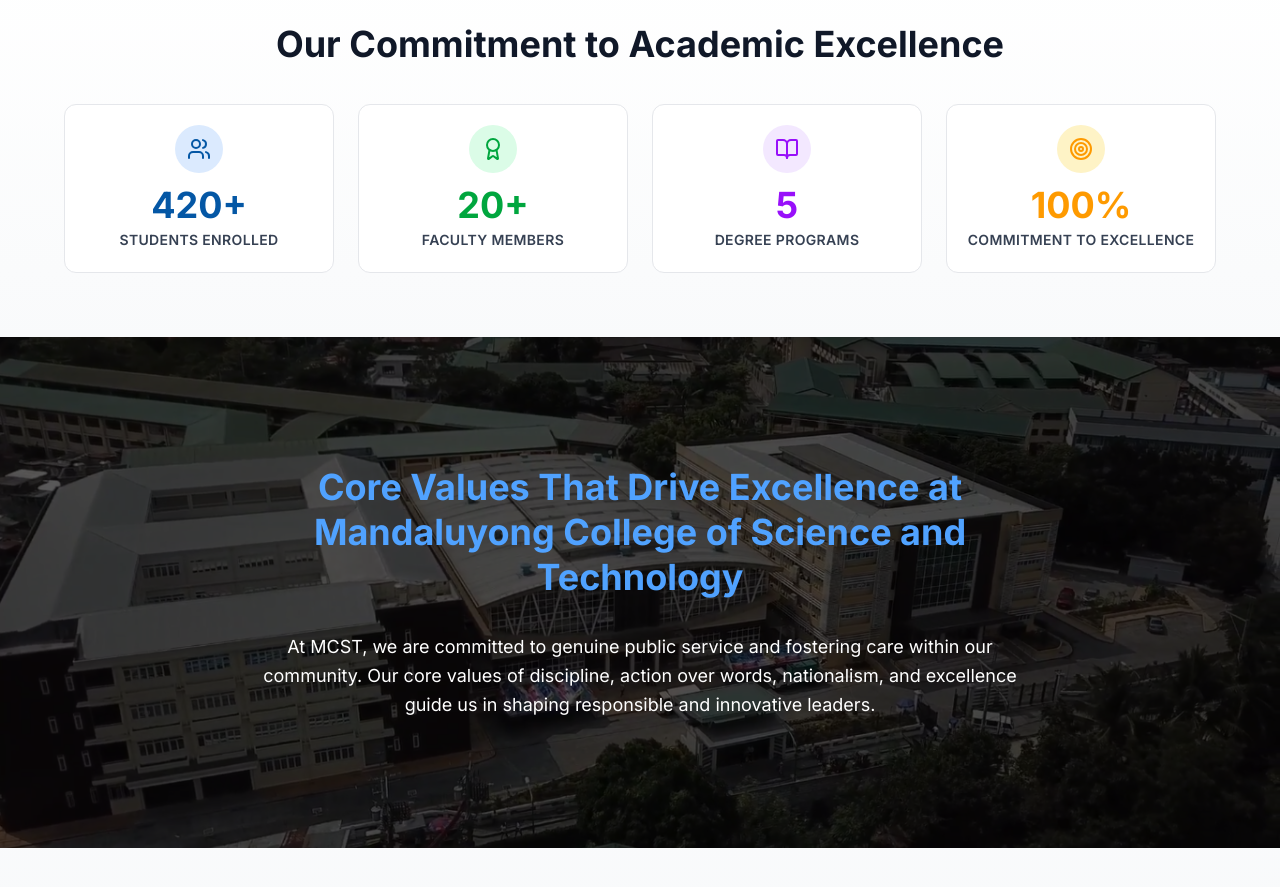
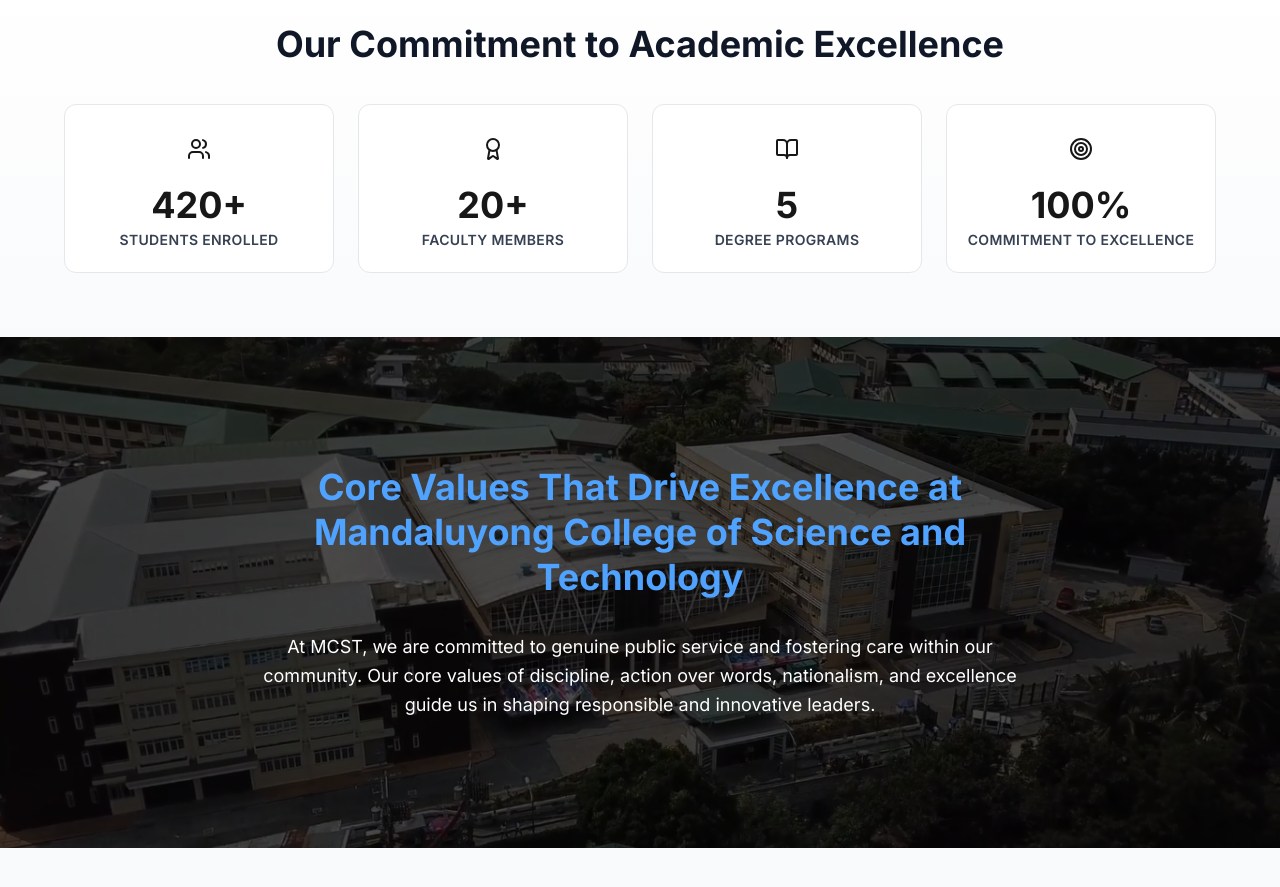
Before and after one commit to Ryderhxrzy/Mandaluyong-College, a Next.js app: page / in a window 1280 px wide. Shown: the part 840-1727 px from the top of the page. Built offline with nearby package versions, Linux system fonts and the light colour scheme; no server answers; the database is empty.

Commit message:
make overview dynamic

```diff
--- a/app/page.tsx
+++ b/app/page.tsx
@@ -10,36 +10,36 @@ const overviewItems: OverviewItem[] = [
     icon: 'Users',
     value: '420+',
     label: 'Students Enrolled',
-    color: 'text-primary',
-    bgColorLight: 'bg-blue-100',
-    bgColorDark: 'dark:bg-blue-900/30',
+    color: '#003a7a',
+    bgColorLight: '#ebf2fa',
+    bgColorDark: '#1e293b',
   },
   {
     id: '2',
     icon: 'Award',
     value: '20+',
     label: 'Faculty Members',
-    color: 'text-green-600',
-    bgColorLight: 'bg-green-100',
-    bgColorDark: 'dark:bg-green-900/30',
+    color: '#16a34a',
+    bgColorLight: '#f0fdf4',
+    bgColorDark: '#14532d',
   },
   {
     id: '3',
     icon: 'BookOpen',
     value: '5',
     label: 'Degree Programs',
-    color: 'text-purple-600',
-    bgColorLight: 'bg-purple-100',
-    bgColorDark: 'dark:bg-purple-900/30',
+    color: '#9333ea',
+    bgColorLight: '#faf5ff',
+    bgColorDark: '#581c87',
   },
   {
     id: '4',
     icon: 'Target',
     value: '100%',
     label: 'Commitment to Excellence',
-    color: 'text-amber-500',
-    bgColorLight: 'bg-amber-100',
-    bgColorDark: 'dark:bg-amber-900/30',
+    color: '#f59e0b',
+    bgColorLight: '#fffbeb',
+    bgColorDark: '#78350f',
   },
 ]
 
@@ -90,9 +90,39 @@ async function getCoreValuesData(): Promise<CoreValuesData | null> {
   }
 }
 
+async function getOverviewData(): Promise<{ title: string, items: OverviewItem[] } | null> {
+  try {
+    const apiUrl = process.env.NEXT_PUBLIC_API_URL || 'http://localhost:3000'
+    const response = await fetch(
+      `${apiUrl}/api/admin/home/overview`,
+      { cache: 'no-store' }
+    )
+    const data = await response.json()
+    if (data && data.length > 0) {
+      return {
+        title: data[0].title,
+        items: data.filter((item: any) => item.is_active).map((item: any) => ({
+          id: String(item.id),
+          icon: item.icon,
+          value: item.value,
+          label: item.icon_title,
+          color: item.icon_color,
+          bgColorLight: item.icon_bg_color_light,
+          bgColorDark: item.icon_bg_color_dark
+        }))
+      }
+    }
+    return null
+  } catch (error) {
+    console.error('Error fetching overview data:', error)
+    return null
+  }
+}
+
 export default async function Home() {
   const heroData = await getHeroData()
   const coreValuesData = await getCoreValuesData()
+  const overviewData = await getOverviewData()
 
   const defaultHero: HeroData = {
     id: '1',
@@ -115,6 +145,7 @@ export default async function Home() {
 
   const hero = heroData || defaultHero
   const coreValues = coreValuesData || defaultCoreValues
+  const overview = overviewData || { title: "Our Commitment to Academic Excellence", items: overviewItems }
 
   return (
     <>
@@ -131,8 +162,8 @@ export default async function Home() {
       {/* Institutional Content */}
       <div className="bg-white dark:bg-gray-900">
         <InstitutionalOverview
-          title="Our Commitment to Academic Excellence"
-          items={overviewItems}
+          title={overview.title}
+          items={overview.items}
         />
 
         {/* Core Values */}
```
